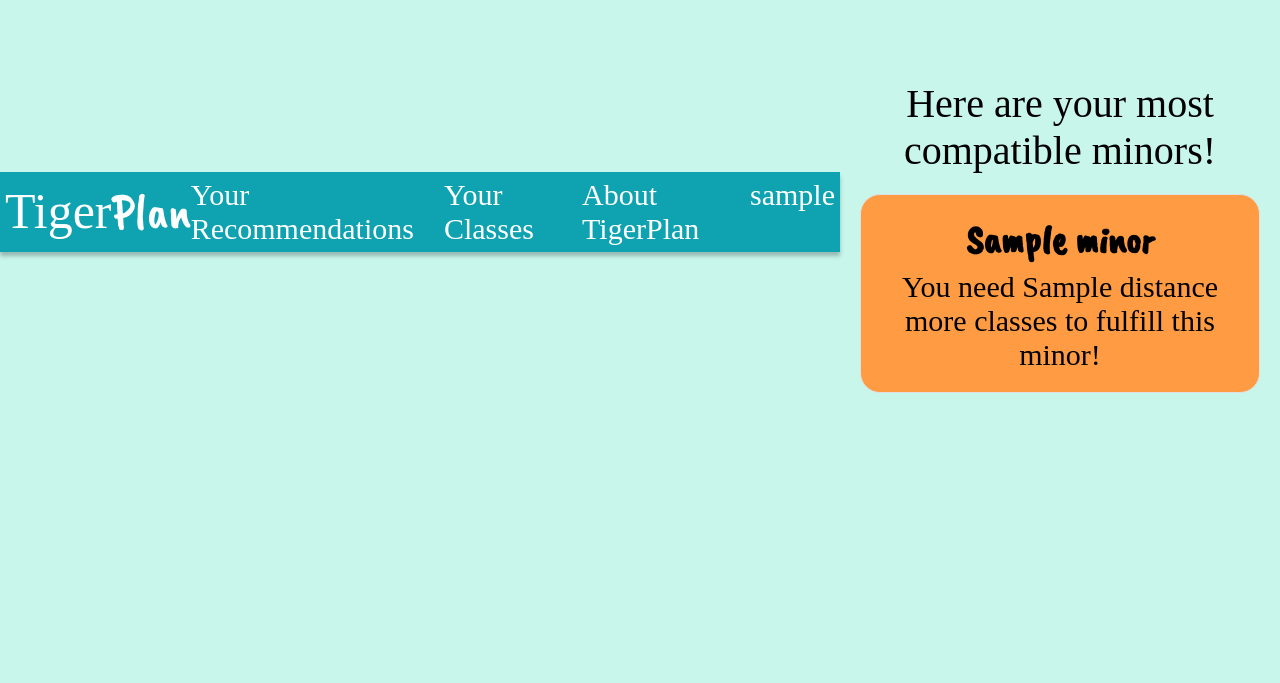
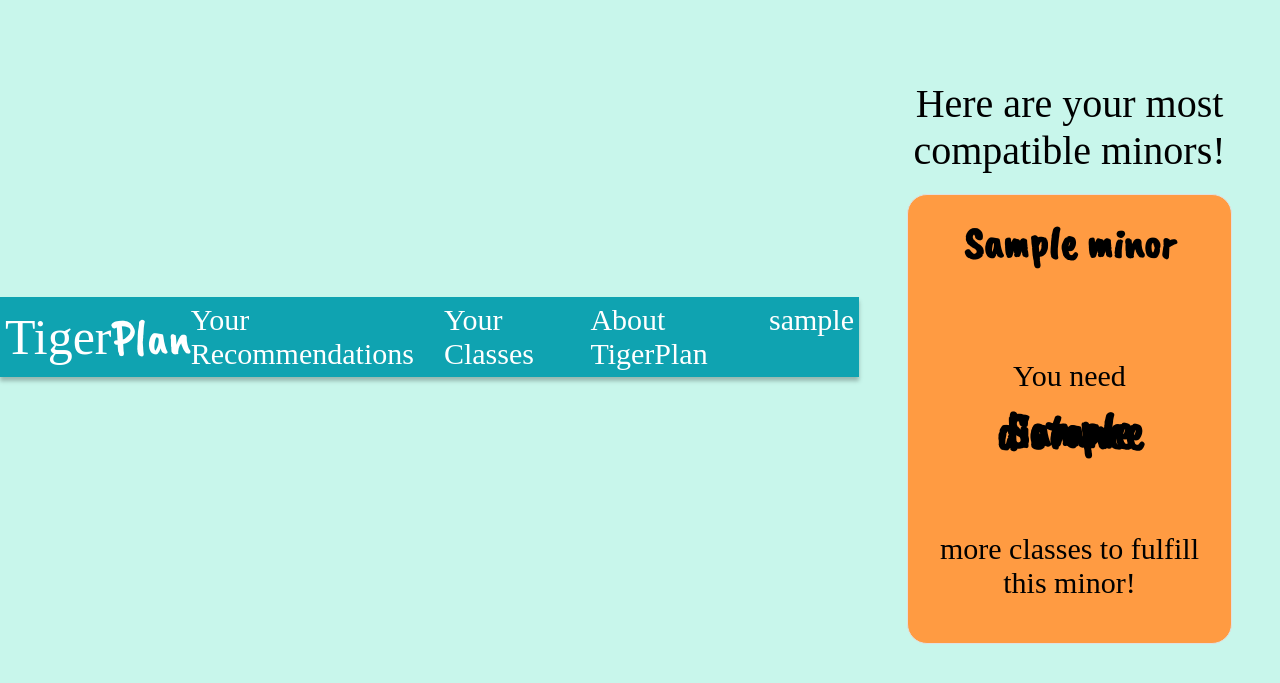
Before and after one commit to sn2979/TigerPlan, a Flask app: page /recommendations in a window 1280 px wide. Shown: the top 683 px of the page. Run offline with Flask 3, Linux system fonts and the light colour scheme; the visitor is signed in with stand-in values (Sample User, id 1); a database or web service that is not in the repository returns one stand-in record (values such as "Sample title").

Commit message:
more design edits

```diff
--- a/application.py
+++ b/application.py
@@ -325,6 +325,7 @@ def recommendations():
     for course in stored_recommendations:
         course['minorid'] = course['minor']
         course['minor'] = map_major_id_to_name(course['minor'])
+        course['desc'] = "MAWHAHAHAHHAHA"
 
     return flask.render_template("recommend.html", username=username, courses=stored_recommendations)
 
--- a/templates/recommend.html
+++ b/templates/recommend.html
@@ -16,12 +16,16 @@
     border-radius: 20px;
     transition: transform 0.2s; /* smooth transform on hover */
     font-family: 'Caveat Brush', brush;
-    width: 400px;
+    width: 325px;
+    height: 450px;
   }
 
   .card p {
     font-family: 'Roboto Serif', serif;
     font-size: 30px;
+    margin-top:100px;
+    flex: 1; /* Let the title take up space evenly */
+
   }
 
   .card:hover {
@@ -37,12 +41,15 @@
   }
 
   .card-title {
-    font-size: 40px; /* title font size */
-    margin-bottom: 5px;
+    font-size: 45px; /* title font size */
+    flex: 1; /* Let the title take up space evenly */
+
   }
 
   .card-text {
     font-size: 16px; /* text font size */
+    flex: 1; /* Let the title take up space evenly */
+    margin-bottom: 50px;
   }
 
   .container {
@@ -70,12 +77,14 @@
   }
 
   .modal-content {
-    margin: 20% auto;
-    padding: 20px;
+    margin: 10% auto; /* Adjust vertical margin for centering */
+    padding: 40px; /* Increase padding for content spacing */
     border: 1px solid #e0e0e0; /* card border */
     border-radius: 20px;
-    width: 80%;
-    max-width: 600px;
+    width: 95%; /* Increase width to 90% of the viewport */
+    max-width: 900px; /* Set maximum width for larger screens */
+    height: 70%; /* Increase width to 90% of the viewport */
+    max-height: 600px; /* Set maximum width for larger screens */
     text-align: center;
     font-family: 'Caveat Brush', brush;
     position: relative; /* Ensure relative positioning for absolute positioned close button */
@@ -111,9 +120,12 @@
   </section>
   <div class="container">
     {% for course in courses %}
-      <div class="card" onclick="openModal(this, '{{ course['minor'] }}', '{{ course['distance'] }}');">
+      <div class="card" onclick="openModal(this, minor ='{{ course['minor'] }}', distance = '{{ course['distance'] }}', desc = '{{ course['desc'] }}');">
         <h3 class="card-title">{{ course['minor'] }}</h3>
-        <p class="card-text">You need {{ course['distance'] }} more classes to fulfill this minor!</p>
+        <p>  </p>
+        <p class="card-text" style='line-height: 8px;'>You need</p>
+        <h1 style='line-height: 1px; font-size: 50px;'>{{ course['distance'] }} </h1>
+        <p >more classes to fulfill this minor!</p>
       </div>
     {% endfor %}
   </div>
@@ -129,7 +141,7 @@
 </main>
 
 <script>
-  function openModal(card, minor, distance) {
+  function openModal(card, minor, distance, desc) {
     var modal = document.getElementById("myModal");
     var modalContent = document.querySelector(".modal-content");
     var modalTitle = document.getElementById("modal-title");
@@ -143,7 +155,10 @@
 
     modal.style.display = "block";
     modalTitle.textContent = minor;
-    modalText.textContent = `You need ${distance} more classes to fulfill this minor!`;
+
+    // Dynamically format the HTML content based on the description
+    var formattedDesc = '<div>' + desc + '</div>';
+    modalText.innerHTML = formattedDesc;
   }
 
   function closeModal() {
@@ -152,5 +167,6 @@
   }
 </script>
 
+
 </body>
 </html>
```
